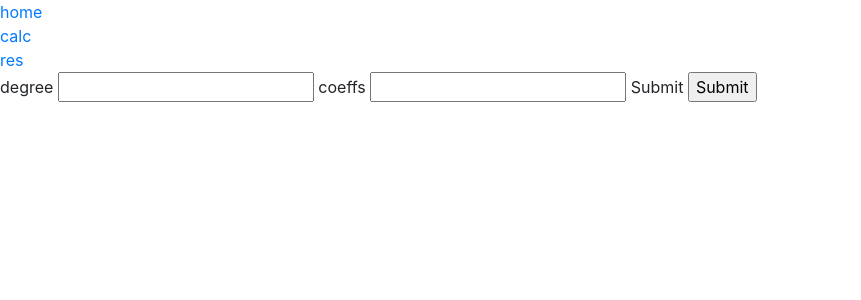
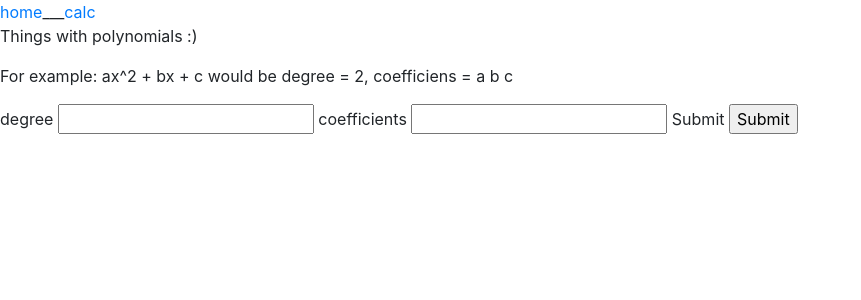
Before and after one commit to AnthonyAlvarez08/webpage, a Flask app: page /calc in a window 1280 px wide. Shown: the top 300 px of the page, without its empty margins (0-861 px from the left). Run offline with Flask 2, Linux system fonts and the light colour scheme; some libraries are stand-ins or nearby versions.

Commit message:
tweaked some display stuff

```diff
--- a/forms.py
+++ b/forms.py
@@ -5,5 +5,5 @@ from wtforms.validators import DataRequired, Length
 class CalculusForm(FlaskForm):
 
     degree = IntegerField('degree', validators=[DataRequired()])
-    coeffs = StringField('coeffs', validators=[DataRequired(), Length(min=1)])
+    coeffs = StringField('coefficients', validators=[DataRequired(), Length(min=1)])
     submit = SubmitField('Submit')
--- a/main.py
+++ b/main.py
@@ -35,10 +35,10 @@ def calc():
     if form.is_submitted():
         poly = Polynomial(degree=form.degree.data, coefficients=list(map(int, form.coeffs.data.split())))
         results = [
-            f'f(x) = {str(poly)}'
-            f'evaluated at point: {str({i : poly.eval(i) for i in range(11)})}',
-            f'derivative/slope at point: {str({i : poly.derivative(i) for i in range(11)})}',
-            f'area under 0 to 10: {str(poly.area_under(0, 10))}'
+            f'f(x) = {str(poly)}',
+            f'evaluated at point: { {i : poly.eval(i) for i in range(11)} }',
+            f'derivative/slope at point: { {i : poly.derivative(i) for i in range(11)} }',
+            f'area under 0 to 10: {poly.area_under(0, 10)}'
         ]
     return render_template('calc.html', title='calc', form=form, results=results)
 
--- a/templates/calc.html
+++ b/templates/calc.html
@@ -1,5 +1,7 @@
 {% extends "layout.html" %}
 {% block content %}
+<p>Things with polynomials :)</p>
+<p>For example: ax^2 + bx + c would be degree = 2, coefficiens = a b c</p>
 <form method="POST" action="">
     {{ form.degree.label() }}
     {{ form.degree() }}
--- a/templates/layout.html
+++ b/templates/layout.html
@@ -21,9 +21,8 @@
     </head>
 
     <body>
-        <nav><a href = "{{ url_for('home') }}">home</a></nav>
-        <nav><a href = "{{ url_for('calc') }}">calc</a></nav>
-        <nav><a href = "{{ url_for('hehe') }}">res</a></nav>
+        <nav><a href = "{{ url_for('home') }}">home</a><span>___</span><a href = "{{ url_for('calc') }}">calc</a></nav>
+        <!-- <nav></nav> -->
         {% block content %}
         {% endblock %}
     </body>
```
Also changed, not shown: calc.py (+11 -6 lines).
